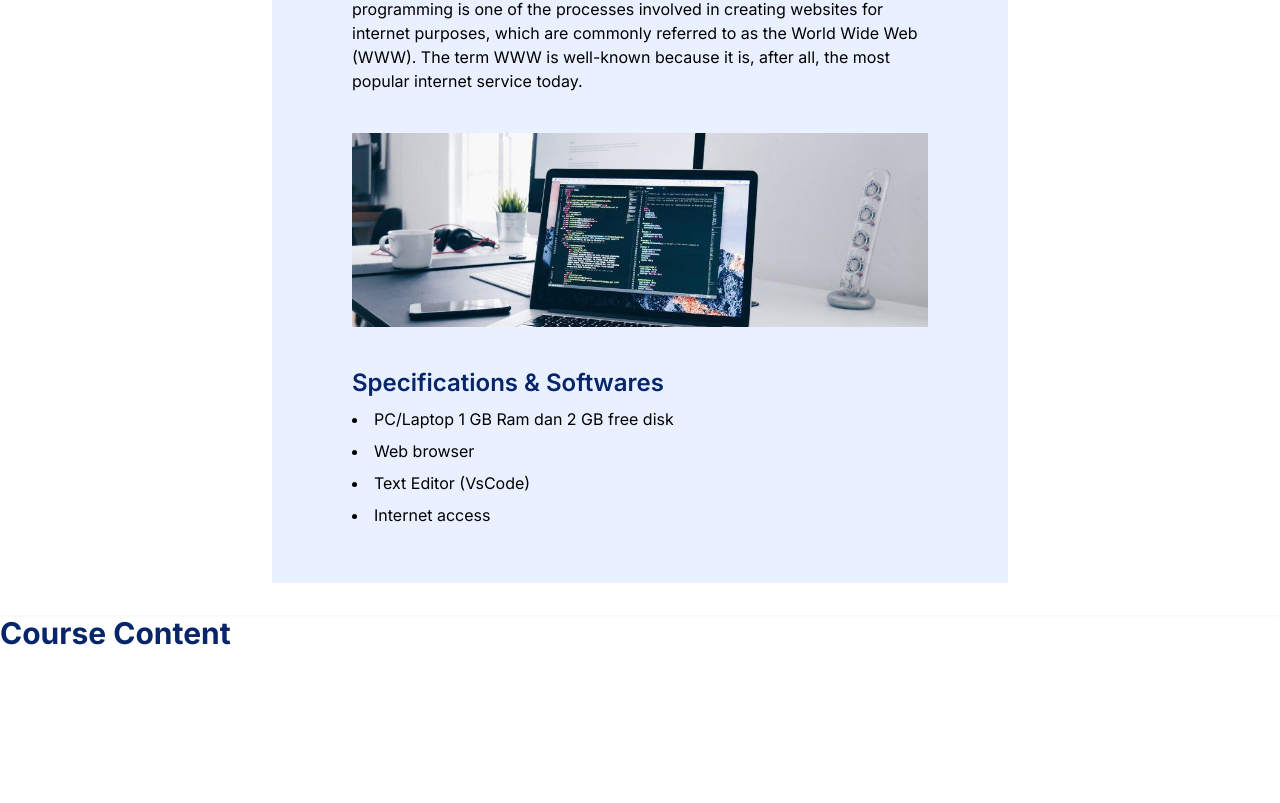
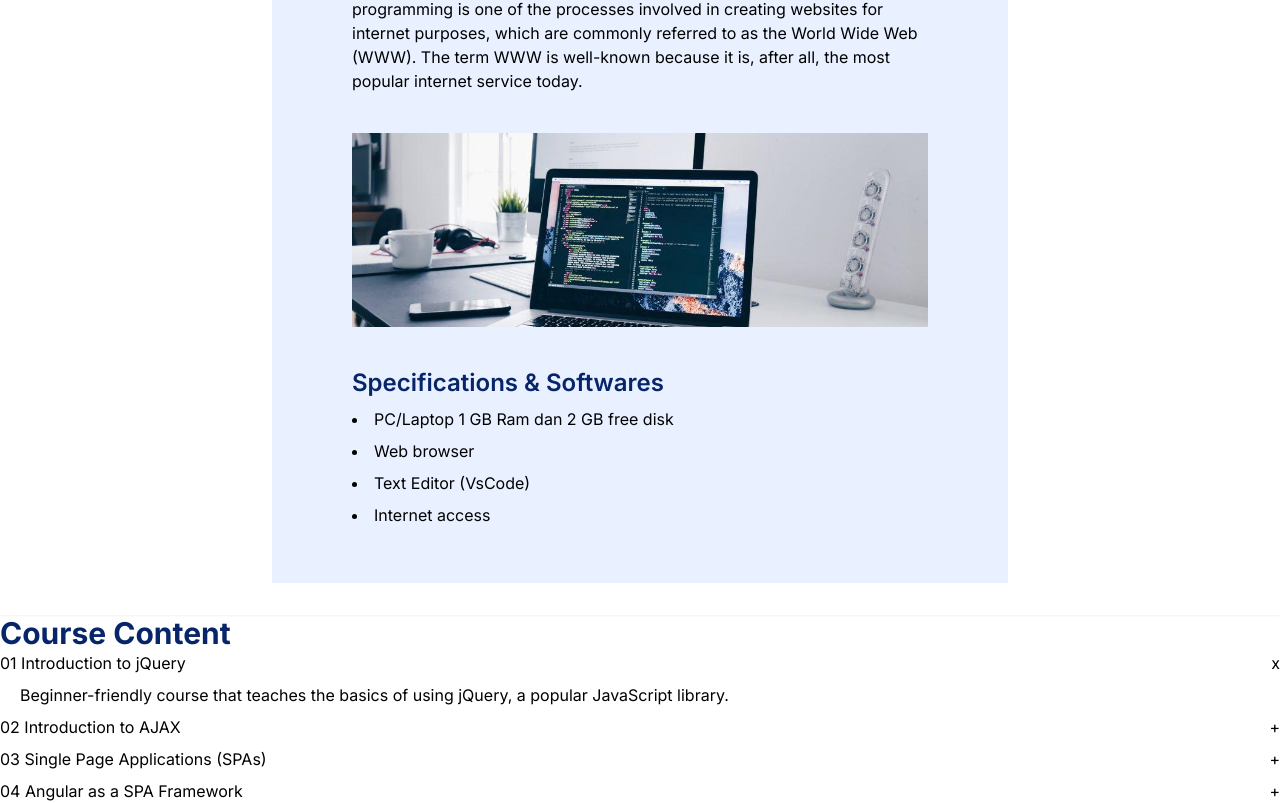
Before and after one commit to Xanvia/MOOC-IT-Center-UOP, a Next.js app in the folder frontend/: page /courses/1 in a window 1280 px wide. Shown: the part 1146-1949 px from the top of the page. Before the commit the page ends 1797 px from the top, so only its background shows below. Built offline with nearby package versions, Linux system fonts and the light colour scheme; no server answers.

Commit message:
add Accordian component

```diff
--- a/frontend/src/components/Course/CourseCard/CourseHome/CourseContent.tsx
+++ b/frontend/src/components/Course/CourseCard/CourseHome/CourseContent.tsx
@@ -1,9 +1,10 @@
 import React from "react";
-
+import CourseContentAccordion from "../CourseHome/CourseContentAccordion";
 
 const CourseContent: React.FC = () => {
   return <>
   <h1 className="text-3xl font-bold text-primary">Course Content</h1>
+  <CourseContentAccordion/>
   </>;
 };
 
--- a/frontend/src/components/Course/CourseCard/CourseHome/CourseContentAccordion.tsx
+++ b/frontend/src/components/Course/CourseCard/CourseHome/CourseContentAccordion.tsx
@@ -1,3 +1,4 @@
+"use client";
 import { useState } from 'react';
 
 interface AccordionItem {
```
